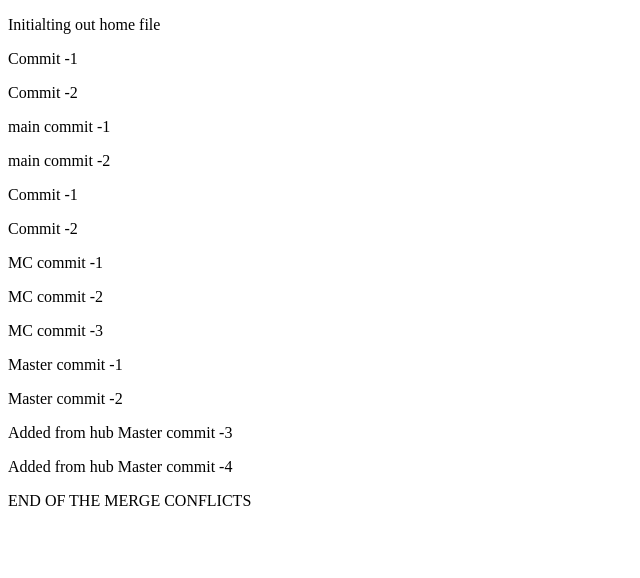
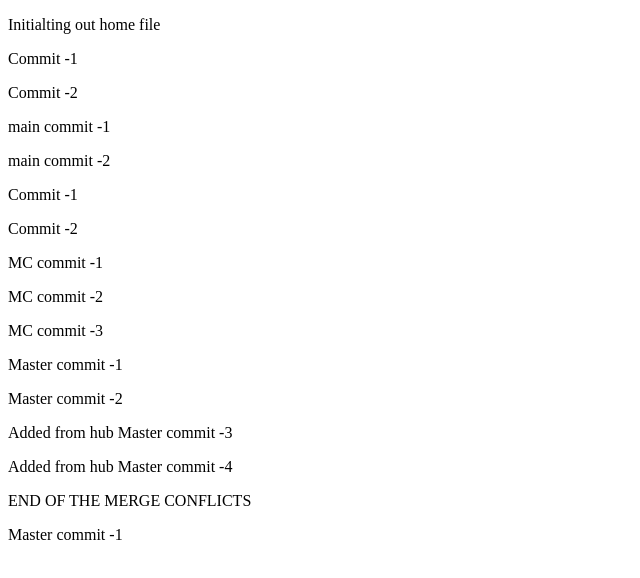
Before and after one commit to VAIBHAVCES/git-revisit, a plain HTML site: page home.html in a window 1280 px wide. Shown: the whole page, without its empty margins (0-640 px from the left). Drawn offline with Linux system fonts and the light colour scheme.

Commit message:
main branch commit -1

```diff
--- a/home.html
+++ b/home.html
@@ -36,5 +36,9 @@
       <p>Added from hub Master commit -4 </p>
     </div>
     <p>END OF THE MERGE CONFLICTS</p>
+    <div class="main-master">
+      <p>Master commit -1 </p>
+    </div>
+
   </body>
 </html>
```
